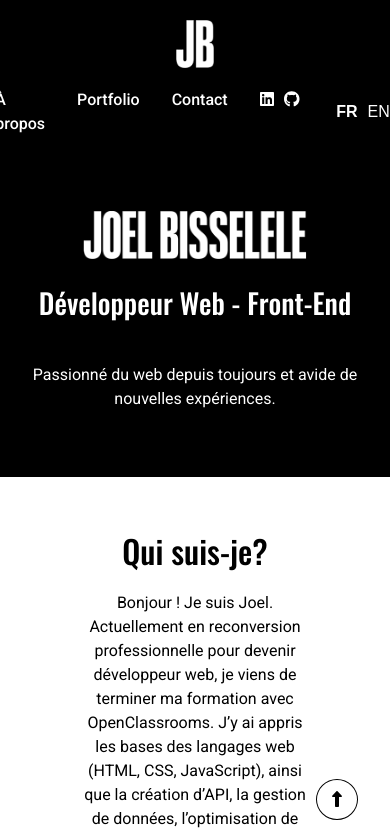
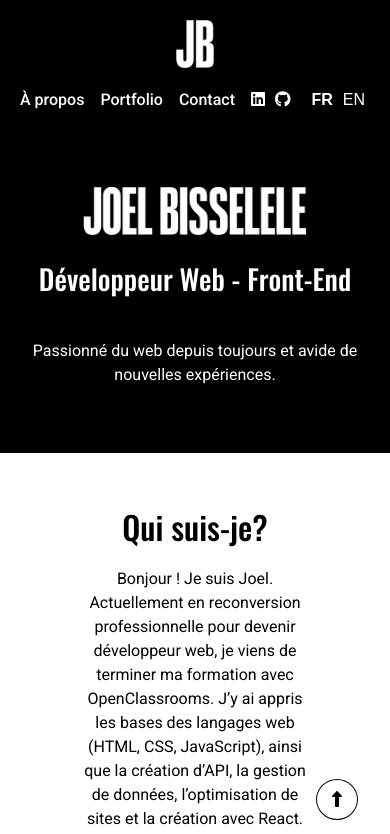
Before and after one commit to Gizmopedia1/my-portfolio, a React (Vite) app: page / in a window 390 px wide. Shown: the top 834 px of the page. Built offline with nearby package versions, Linux system fonts and the light colour scheme.

Commit message:
navlist gap

```diff
--- a/src/components/NavList/NavList.scss
+++ b/src/components/NavList/NavList.scss
@@ -90,11 +90,15 @@
       display: flex;
       flex-direction: row;
       justify-content: center;
-      gap: 2em;
+      gap: 1em;
+
   }
 
   .navlist a {
     font-size: 1em;
+  }
+
+  .lang-toggle {
+      font-size: 1em;
+  }
 }
-
-}
```
